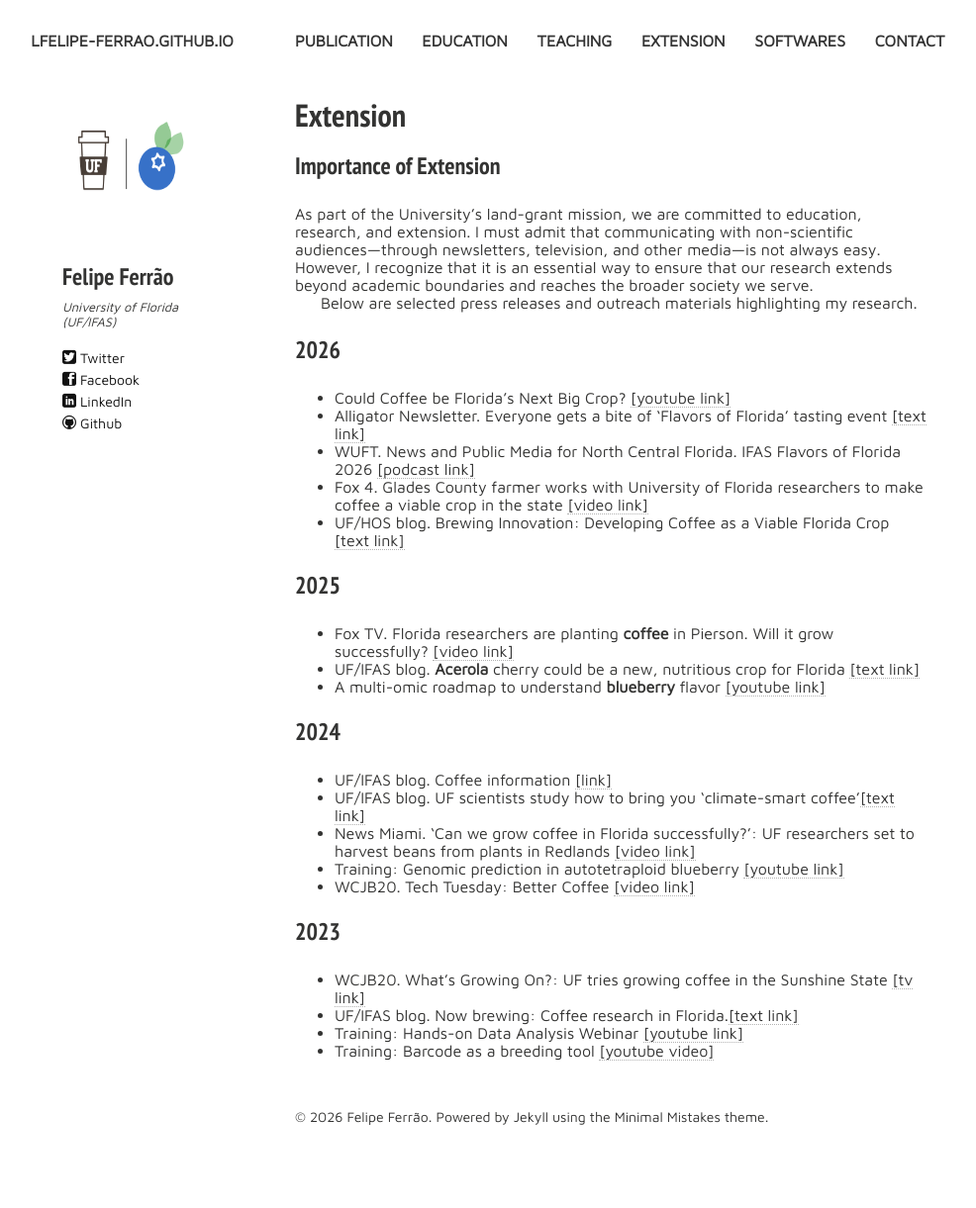
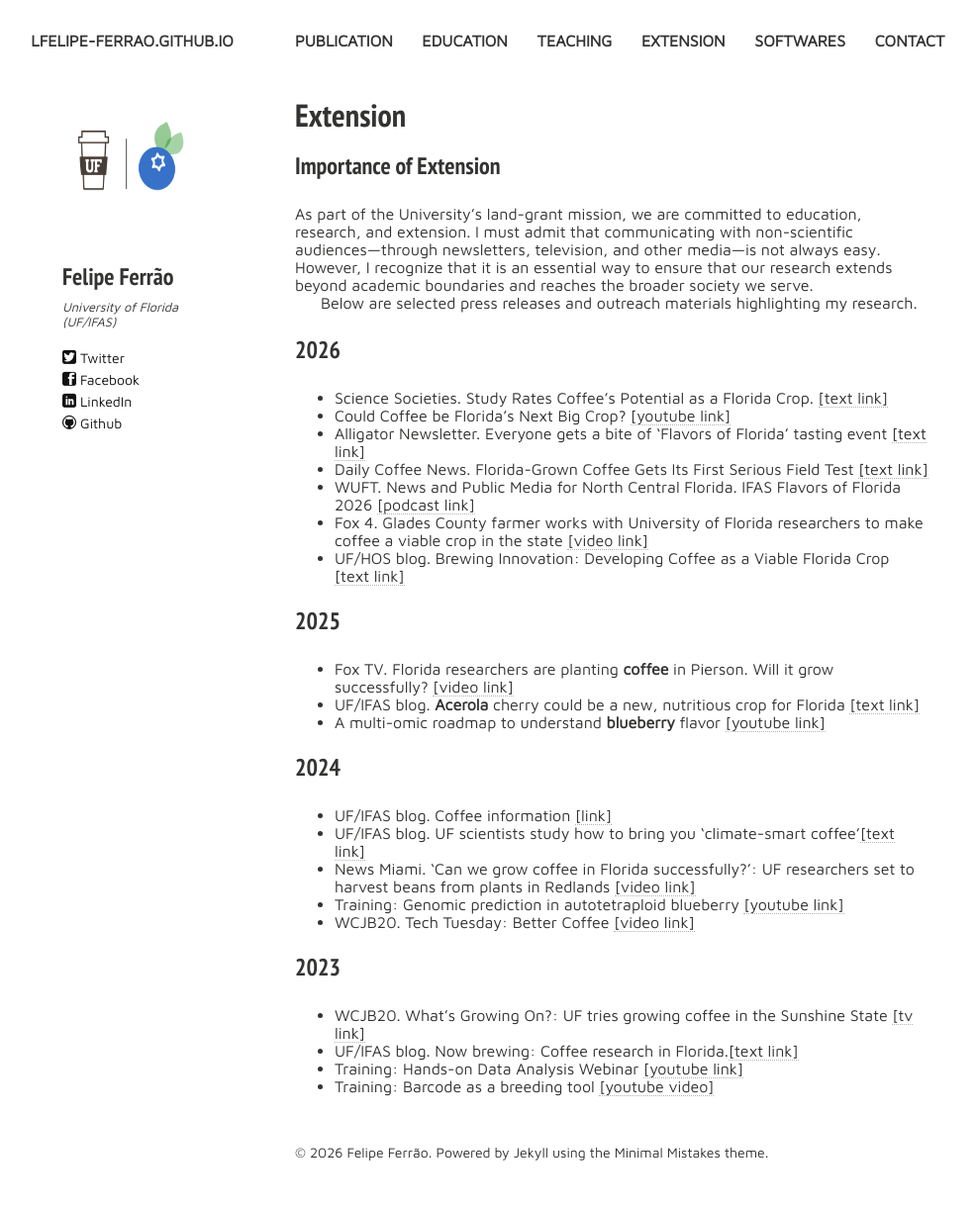
Before and after one commit to lfelipe-ferrao/lfelipe-ferrao.github.io, a Jekyll site: the page built from extension.md, in a window 1280 px wide. Shown: the whole page at 99% size, without its empty margins (22-1008 px from the left). Built offline with Jekyll 4.4.1, drawn with Linux system fonts in a browser that asks for light colours; nearby versions of some CDN libraries; before the commit the page ends 1185 px from its top, so only the background shows below that.

Commit message:
Update extension.md

```diff
--- a/extension.md
+++ b/extension.md
@@ -21,8 +21,10 @@ Below are selected press releases and outreach materials highlighting my researc
 
 ### 2026
 
+- Science Societies. Study Rates Coffee’s Potential as a Florida Crop. [[text link]](https://www.sciencesocieties.org/news/media-releases/releases/2026/0709/1510)
 - Could Coffee be Florida's Next Big Crop? [[youtube link]](https://www.youtube.com/watch?v=pSrdvgsrs3c)
 - Alligator Newsletter. Everyone gets a bite of ‘Flavors of Florida’ tasting event [[text link]](https://www.alligator.org/article/2026/03/everyone-gets-a-bite-of-flavors-of-florida-tasting-event)
+- Daily Coffee News. Florida-Grown Coffee Gets Its First Serious Field Test [[text link]](https://dailycoffeenews.com/2026/08/26/florida-grown-coffee-gets-its-first-serious-field-test/)
 - WUFT. News and Public Media for North Central Florida. IFAS Flavors of Florida 2026 [[podcast link]](https://www.wuft.org/podcast/tell-me-about-it/2026-02-15/ifas-flavors-of-florida-2026)
 - Fox 4. Glades County farmer works with University of Florida researchers to make coffee a viable crop in the state [[video link]](https://www.fox4now.com/news/local-news/glades-county/glades-county-farmer-works-with-university-of-florida-researchers-to-make-coffee-a-viable-crop-in-the-state#google_vignette)
 - UF/HOS blog. Brewing Innovation: Developing Coffee as a Viable Florida Crop [[text link]](https://blogs.ifas.ufl.edu/hosdept/2026/01/22/coffee-genomics-florida-breeding/)
```
